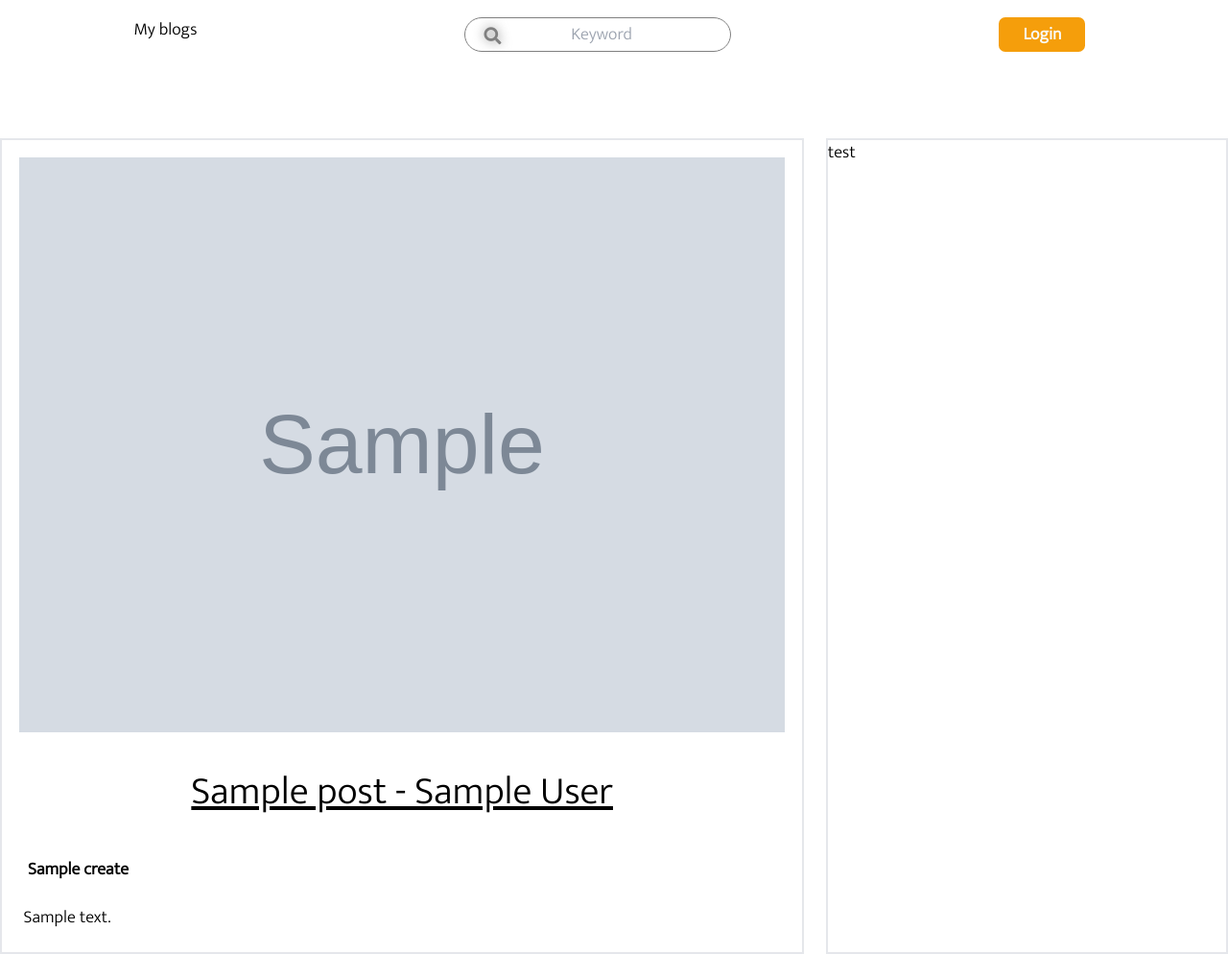
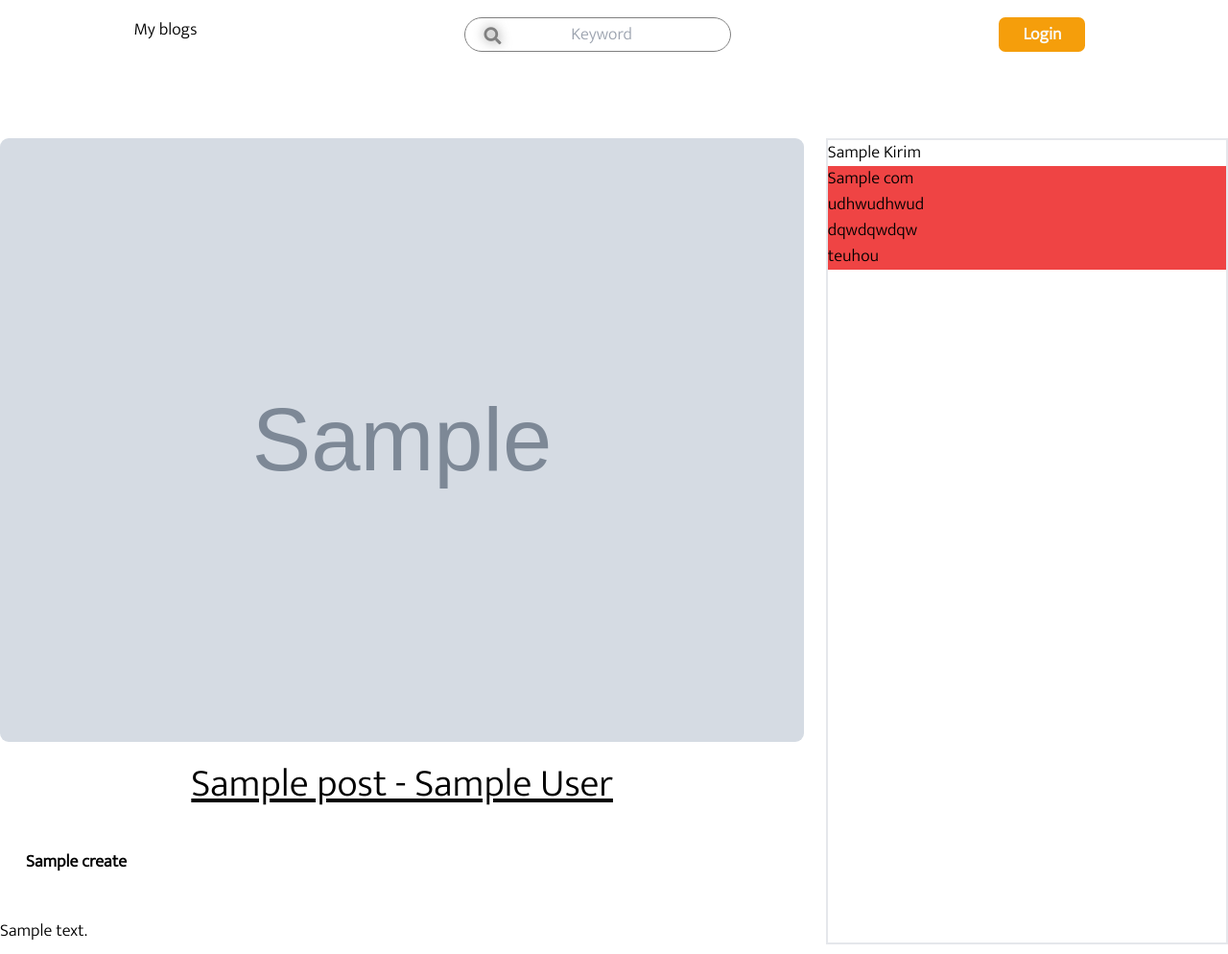
Before and after one commit to alqory/blog, a Django app: template myblog/blog/templates/detail_post.html in a window 1280 px wide. Shown: the whole page at 96% size. Run offline with Django 3.2, Linux system fonts and the light colour scheme; the template is opened without the code that fills it: most values are stand-ins (such as "Sample title", 1, 10 or a date in 2020); grey boxes marked "Sample" are stand-in pictures; style sheets or scripts are compiled from the project's sources.

Commit message:
Databases baru

```diff
--- a/myblog/blog/forms.py
+++ b/myblog/blog/forms.py
@@ -1,7 +1,13 @@
 from django import forms
+from django.db.models import fields
 from .models import *
 
 class blogForm(forms.ModelForm):
     class Meta:
         model = blog
         fields = '__all__'
+
+class commentForm(forms.ModelForm):
+    class Meta:
+        model = commentSession
+        fields = ['name','text']
--- a/myblog/blog/models.py
+++ b/myblog/blog/models.py
@@ -1,7 +1,6 @@
 from django.db import models
 from ckeditor.fields import RichTextField
 from django.utils.text import slugify
-from datetime import datetime
 
 # Create your models here.
 
@@ -26,7 +25,7 @@
         return "{} - {} ".format(self.title,self.author)
 
 class commentSession(models.Model):
-    blog = models.ForeignKey(blog, on_delete=models.CASCADE)
+    blog = models.ForeignKey(blog,related_name='comments', on_delete=models.CASCADE)
     name = models.CharField(max_length=50)
     text = models.TextField(max_length=120)
     time = models.DateTimeField(auto_now_add=True)
--- a/myblog/blog/templates/detail_post.html
+++ b/myblog/blog/templates/detail_post.html
@@ -10,18 +10,30 @@
 {% block content %}
     <div class="container mx-auto border-5">
         <div class="flex flex-col gap-5 md:flex-row ">
-            <div class="flex flex-col w-full  border-2 md:w-4/6">
-                <div class="flex justify-center items-center rounded-lg p-4">
+            <div class="flex flex-col w-full  md:w-4/6">
+                <div class="flex justify-center items-center rounded-lg">
                     {% if post.images %}
-                    <img class="" src="{{ post.images.url }}" width="100%">
+                    <img class="rounded-lg" src="{{ post.images.url }}" width="100%">
                     {% endif %}
                 </div>
                 <h1 class="text-4xl text-center underline mb-5 p-5">{{post.title}} - {{post.author}} </h1>
                 <p class="ml-6 font-bold">{{post.create}}</p>
-                <p class="p-5">{{post.describ}}</p>
+                <p class="p-5">{{post.describ | safe | linebreaks}}</p>
             </div>
             <div class="w-full border-2 md:w-2/6 ">
-                test
+                <form action="" method="post">
+                    {% csrf_token %}
+                    {{comment.as_p}}
+                    <button type="submit">Kirim</button>
+                </form>
+                <div class="bg-red-500">
+                    {% for com in obj.comments.all %}
+                        {{com.name}}
+                    {% endfor %}
+                <h1>udhwudhwud</h1>
+                    <p>dqwdqwdqw</p>
+                    teuhou
+                </div>
             </div>
         </div>
 
```
Also changed, not shown: myblog/blog/views.py (+12 -0 lines), myblog/myblog/settings.py (+9 -1 lines), myblog/blog/migrations/0007_alter_commentsession_blog.py (added), myblog/media/cover/b_lv6cu0N.jpg (added), myblog/media/cover/c.jpg (added), myblog/media/cover/c_Z0avKbn.jpg (added), myblog/media/cover/c_zq5aeNO.jpg (added), myblog/media/cover/mit_LewGKdI.jpg (added).
